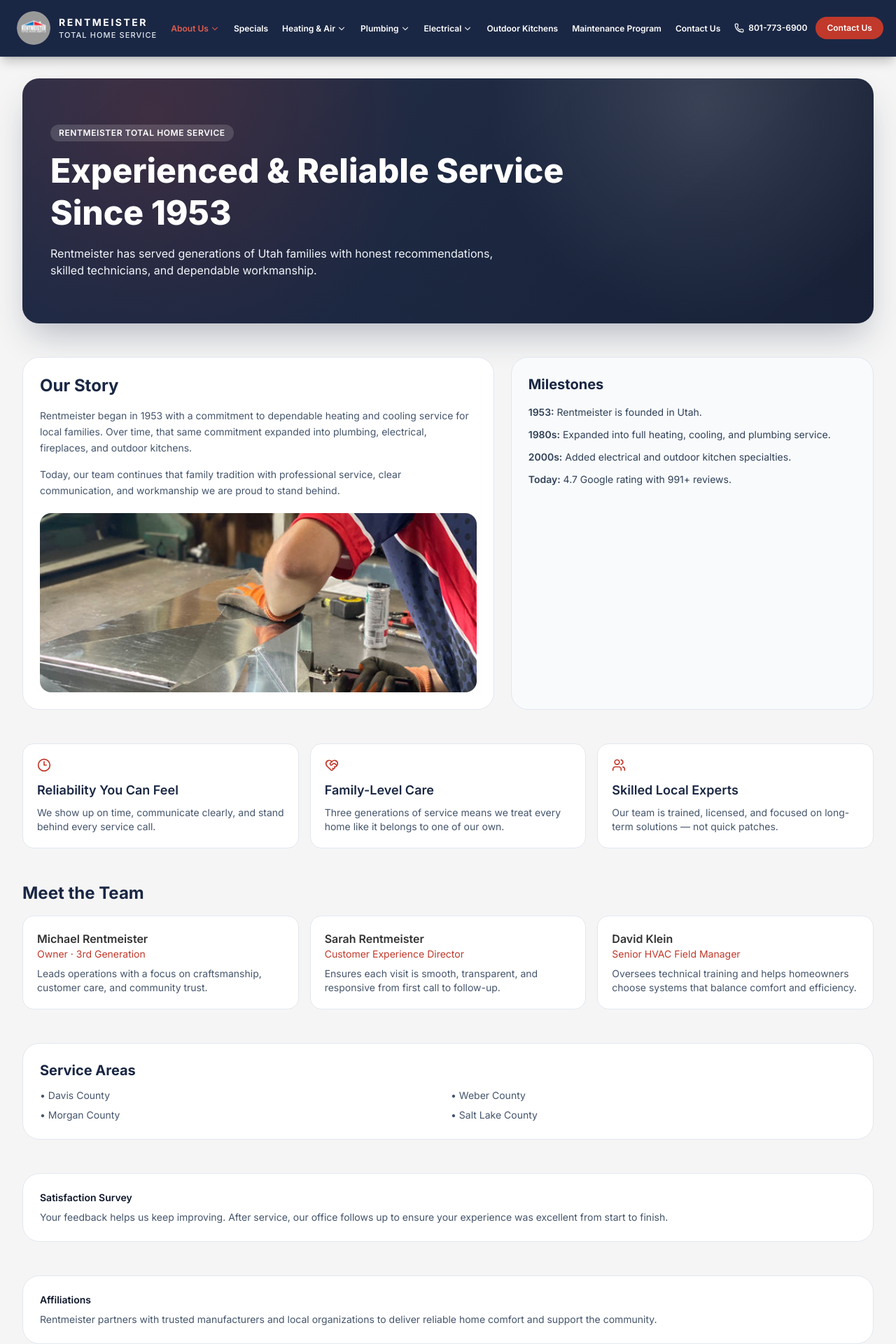
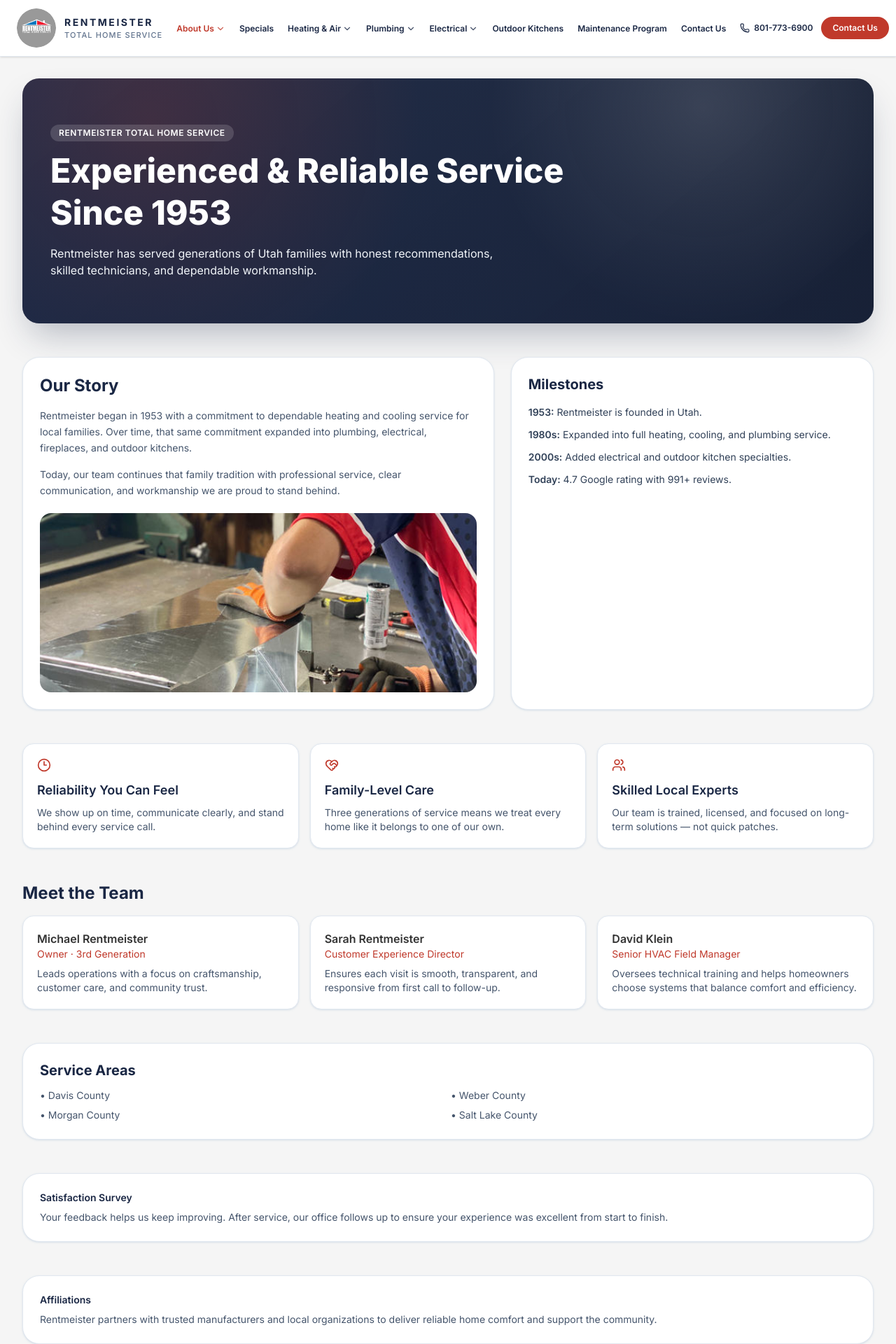
Before and after one commit to taylor-oclaw/rentmeister-redesign, a React (Vite) app: page /about in a window 1280 px wide. Shown: the top 1920 px of the page at 70% size. Built offline with nearby package versions, Linux system fonts and the light colour scheme.

Commit message:
fix: white header matching original site, logo visible, footer logo enlarged

```diff
--- a/src/components/Footer.tsx
+++ b/src/components/Footer.tsx
@@ -8,7 +8,7 @@ export function Footer() {
       <div className="mx-auto grid w-full max-w-7xl gap-10 px-4 sm:px-6 md:grid-cols-2 lg:grid-cols-4 lg:px-8">
         <div>
           <div className="flex items-center gap-3">
-            <img src="/images/logo.png" alt="Rentmeister logo" className="h-11 w-11 rounded-full object-contain" />
+            <img src="/images/logo.png" alt="Rentmeister logo" className="h-16 w-16 rounded-full object-contain" />
             <h3 className="text-lg font-semibold text-white">Rentmeister Total Home Service</h3>
           </div>
           <p className="mt-3 text-sm text-slate-200">{familyPledge}</p>
--- a/src/components/Header.tsx
+++ b/src/components/Header.tsx
@@ -8,13 +8,13 @@ export function Header() {
   const [openMobileMenu, setOpenMobileMenu] = useState<string | null>(null)
 
   return (
-    <header className="fixed inset-x-0 top-0 z-50 border-b border-[#223355] bg-[#1a2744] shadow-lg shadow-black/20">
+    <header className="fixed inset-x-0 top-0 z-50 border-b border-slate-200 bg-white shadow-sm">
       <div className="mx-auto flex h-20 w-full max-w-[1400px] items-center justify-between gap-3 px-4 lg:px-6">
         <Link to="/" className="flex shrink-0 items-center gap-3" aria-label="Rentmeister home">
-          <img src="/images/logo.png" alt="Rentmeister logo" className="h-12 w-12 rounded-full object-contain" />
+          <img src="/images/logo.png" alt="Rentmeister logo" className="h-14 w-14 rounded-full object-contain" />
           <div className="hidden sm:block">
-            <p className="text-sm font-bold uppercase tracking-[0.18em] text-white">Rentmeister</p>
-            <p className="text-[11px] font-medium uppercase tracking-[0.1em] text-slate-200">Total Home Service</p>
+            <p className="text-sm font-bold uppercase tracking-[0.18em] text-[#1a2744]">Rentmeister</p>
+            <p className="text-[11px] font-medium uppercase tracking-[0.1em] text-slate-500">Total Home Service</p>
           </div>
         </Link>
 
@@ -25,7 +25,7 @@ export function Header() {
                 to={item.to}
                 className={({ isActive }) =>
                   `inline-flex items-center gap-0.5 whitespace-nowrap rounded-lg px-2 py-1 text-xs font-semibold transition ${
-                    isActive ? 'text-[#e25d4f]' : 'text-white hover:text-[#e25d4f]'
+                    isActive ? 'text-[#c0392b]' : 'text-[#1a2744] hover:text-[#c0392b]'
                   }`
                 }
               >
@@ -51,7 +51,7 @@ export function Header() {
         </nav>
 
         <div className="hidden shrink-0 items-center gap-3 xl:flex">
-          <a href={`tel:${contactTel}`} className="inline-flex items-center gap-1.5 whitespace-nowrap text-xs font-semibold text-white hover:text-[#e25d4f]">
+          <a href={`tel:${contactTel}`} className="inline-flex items-center gap-1.5 whitespace-nowrap text-xs font-semibold text-[#1a2744] hover:text-[#c0392b]">
             <Phone size={14} />
             {contactPhone}
           </a>
@@ -61,7 +61,7 @@ export function Header() {
         </div>
 
         <button
-          className="rounded-lg border border-white/30 p-2 text-white xl:hidden"
+          className="rounded-lg border border-slate-300 p-2 text-[#1a2744] xl:hidden"
           onClick={() => setIsOpen((prev) => !prev)}
           aria-label="Toggle menu"
         >
@@ -70,7 +70,7 @@ export function Header() {
       </div>
 
       {isOpen && (
-        <div className="border-t border-[#223355] bg-[#1a2744] px-4 pb-4 pt-2 shadow-lg xl:hidden">
+        <div className="border-t border-slate-200 bg-white px-4 pb-4 pt-2 shadow-lg xl:hidden">
           <nav className="flex flex-col gap-1">
             {navLinks.map((item) => (
               <div key={item.label} className="rounded-lg border border-transparent">
@@ -80,7 +80,7 @@ export function Header() {
                     onClick={() => setIsOpen(false)}
                     className={({ isActive }) =>
                       `flex-1 rounded-lg px-3 py-2 text-sm font-medium transition ${
-                        isActive ? 'bg-[#c0392b]/20 text-[#e25d4f]' : 'text-white hover:bg-white/10'
+                        isActive ? 'bg-[#c0392b]/10 text-[#c0392b]' : 'text-[#1a2744] hover:bg-slate-50'
                       }`
                     }
                   >
@@ -90,7 +90,7 @@ export function Header() {
                     <button
                       type="button"
                       onClick={() => setOpenMobileMenu((prev) => (prev === item.label ? null : item.label))}
-                      className="rounded-lg p-2 text-slate-100 hover:bg-white/10"
+                      className="rounded-lg p-2 text-slate-600 hover:bg-slate-100"
                       aria-label={`Toggle ${item.label} submenu`}
                     >
                       <ChevronDown size={16} className={`transition ${openMobileMenu === item.label ? 'rotate-180' : ''}`} />
@@ -99,13 +99,13 @@ export function Header() {
                 </div>
 
                 {item.submenu && openMobileMenu === item.label ? (
-                  <div className="mt-1 space-y-1 border-l border-white/20 pl-2">
+                  <div className="mt-1 space-y-1 border-l border-slate-200 pl-2">
                     {item.submenu.map((child) => (
                       <Link
                         key={child.label}
                         to={child.to}
                         onClick={() => setIsOpen(false)}
-                        className="block rounded-lg px-3 py-2 text-sm text-slate-200 hover:bg-white/10 hover:text-white"
+                        className="block rounded-lg px-3 py-2 text-sm text-slate-600 hover:bg-slate-50 hover:text-[#1a2744]"
                       >
                         {child.label}
                       </Link>
--- a/src/components/ReviewCarousel.tsx
+++ b/src/components/ReviewCarousel.tsx
@@ -16,7 +16,7 @@ export function ReviewCarousel() {
   const testimonial = useMemo(() => testimonials[index], [index])
 
   return (
-    <div className="rounded-2xl border border-slate-200 bg-white p-6 shadow-xl shadow-slate-900/5">
+    <div className="rounded-2xl border border-slate-200 bg-white p-6 shadow-sm shadow-slate-300/60">
       <div className="mb-4 flex items-center gap-1 text-[#c0392b]">
         {Array.from({ length: testimonial.stars }).map((_, i) => (
           <Star key={i} size={16} fill="currentColor" />
--- a/src/components/TrustBadges.tsx
+++ b/src/components/TrustBadges.tsx
@@ -13,7 +13,7 @@ export function TrustBadges() {
           ) : (
             <badge.icon className="text-[#c0392b]" size={20} />
           )}
-          <p className="text-sm font-semibold text-slate-700">{badge.label}</p>
+          <p className="text-sm font-semibold text-[#333333]">{badge.label}</p>
         </article>
       ))}
     </section>
--- a/src/pages/AboutPage.tsx
+++ b/src/pages/AboutPage.tsx
@@ -12,7 +12,7 @@ export function AboutPage() {
 
       <Reveal>
         <section className="grid gap-6 lg:grid-cols-[1.3fr_1fr]">
-          <article className="rounded-3xl border border-slate-200 bg-white p-6">
+          <article className="rounded-3xl border border-slate-200 bg-white p-6 shadow-sm shadow-slate-300/60">
             <h2 className="text-2xl font-bold text-[#1a2744]">Our Story</h2>
             <div className="mt-4 space-y-4 text-sm leading-relaxed text-slate-600">
               <p>
@@ -31,7 +31,7 @@ export function AboutPage() {
             />
           </article>
 
-          <article className="rounded-3xl border border-slate-200 bg-slate-50 p-6">
+          <article className="rounded-3xl border border-slate-200 bg-white p-6 shadow-sm shadow-slate-300/60">
             <h3 className="text-xl font-bold text-[#1a2744]">Milestones</h3>
             <ul className="mt-4 space-y-3 text-sm text-slate-700">
               <li>
@@ -54,7 +54,7 @@ export function AboutPage() {
       <Reveal>
         <section id="making-a-difference" className="grid gap-4 md:grid-cols-3 scroll-mt-28">
           {values.map((value) => (
-            <article key={value.title} className="rounded-2xl border border-slate-200 bg-white p-5">
+            <article key={value.title} className="rounded-2xl border border-slate-200 bg-white p-5 shadow-sm shadow-slate-300/60">
               <value.icon className="text-[#c0392b]" size={20} />
               <h3 className="mt-3 text-lg font-semibold text-[#1a2744]">{value.title}</h3>
               <p className="mt-2 text-sm text-slate-600">{value.copy}</p>
@@ -68,7 +68,7 @@ export function AboutPage() {
           <h2 className="text-2xl font-bold text-[#1a2744]">Meet the Team</h2>
           <div className="mt-4 grid gap-4 md:grid-cols-3">
             {teamPreview.map((member) => (
-              <article key={member.name} className="rounded-2xl border border-slate-200 bg-white p-5">
+              <article key={member.name} className="rounded-2xl border border-slate-200 bg-white p-5 shadow-sm shadow-slate-300/60">
                 <p className="text-base font-semibold">{member.name}</p>
                 <p className="text-sm text-[#c0392b]">{member.role}</p>
                 <p className="mt-2 text-sm text-slate-600">{member.bio}</p>
@@ -79,7 +79,7 @@ export function AboutPage() {
       </Reveal>
 
       <Reveal>
-        <section id="service-areas" className="scroll-mt-28 rounded-3xl border border-slate-200 bg-white p-6">
+        <section id="service-areas" className="scroll-mt-28 rounded-3xl border border-slate-200 bg-white p-6 shadow-sm shadow-slate-300/60">
           <h3 className="text-xl font-bold text-[#1a2744]">Service Areas</h3>
           <ul className="mt-3 grid gap-2 text-sm text-slate-600 sm:grid-cols-2">
             {serviceAreas.map((area) => (
@@ -90,8 +90,8 @@ export function AboutPage() {
       </Reveal>
 
       <Reveal>
-        <section id="satisfaction-survey" className="scroll-mt-28 rounded-3xl border border-slate-200 bg-white p-6 text-sm text-slate-600">
-          <p className="font-semibold text-slate-900">Satisfaction Survey</p>
+        <section id="satisfaction-survey" className="scroll-mt-28 rounded-3xl border border-slate-200 bg-white p-6 text-sm text-slate-600 shadow-sm shadow-slate-300/60">
+          <p className="font-semibold text-[#1a2744]">Satisfaction Survey</p>
           <p className="mt-2">
             Your feedback helps us keep improving. After service, our office follows up to ensure your experience was excellent from start to
             finish.
@@ -100,8 +100,8 @@ export function AboutPage() {
       </Reveal>
 
       <Reveal>
-        <section id="affiliations" className="scroll-mt-28 rounded-3xl border border-slate-200 bg-white p-6 text-sm text-slate-600">
-          <p className="font-semibold text-slate-900">Affiliations</p>
+        <section id="affiliations" className="scroll-mt-28 rounded-3xl border border-slate-200 bg-white p-6 text-sm text-slate-600 shadow-sm shadow-slate-300/60">
+          <p className="font-semibold text-[#1a2744]">Affiliations</p>
           <p className="mt-2">
             Rentmeister partners with trusted manufacturers and local organizations to deliver reliable home comfort and support the community.
           </p>
--- a/src/pages/PromotionsPage.tsx
+++ b/src/pages/PromotionsPage.tsx
@@ -14,7 +14,7 @@ export function PromotionsPage() {
       <section className="grid gap-5 md:grid-cols-3">
         {promotions.map((promotion) => (
           <Reveal key={promotion.title}>
-            <article className="h-full overflow-hidden rounded-2xl border border-slate-200 bg-white">
+            <article className="h-full overflow-hidden rounded-2xl border border-slate-200 bg-white shadow-sm shadow-slate-300/60">
               <img src={promotion.imageSrc} alt={promotion.title} className="h-36 w-full object-cover" />
               <div className="p-6">
                 <p className="text-xs font-semibold uppercase tracking-wider text-[#c0392b]">Limited Offer</p>
@@ -28,7 +28,7 @@ export function PromotionsPage() {
       </section>
 
       <Reveal>
-        <section className="rounded-3xl border border-[#c0392b]/30 bg-[#c0392b]/5 p-6 text-sm text-slate-700">
+        <section className="rounded-3xl border border-[#c0392b]/30 bg-[#c0392b]/5 p-6 text-sm text-[#333333] shadow-sm shadow-slate-300/60">
           <p className="font-semibold text-[#1a2744]">Need help choosing the right offer?</p>
           <p className="mt-2">Call our office at {contactPhone} and we'll walk you through available promotions based on your service needs.</p>
           <Link to="/quote" className="mt-4 inline-flex rounded-full bg-[#c0392b] px-4 py-2 font-semibold text-white transition hover:bg-[#a93226]">
--- a/src/pages/ReviewsPage.tsx
+++ b/src/pages/ReviewsPage.tsx
@@ -12,7 +12,7 @@ export function ReviewsPage() {
       />
 
       <Reveal>
-        <section className="rounded-3xl border border-slate-200 bg-white p-6 text-center">
+        <section className="rounded-3xl border border-slate-200 bg-white p-6 text-center shadow-sm shadow-slate-300/60">
           <p className="text-sm uppercase tracking-wider text-slate-500">Google Reviews</p>
           <p className="mt-2 text-4xl font-extrabold text-[#1a2744]">4.7 / 5.0</p>
           <div className="mt-3 flex justify-center gap-1 text-[#c0392b]">
@@ -27,14 +27,14 @@ export function ReviewsPage() {
       <section className="grid gap-4 md:grid-cols-2">
         {testimonials.map((review) => (
           <Reveal key={review.name}>
-            <article className="h-full rounded-2xl border border-slate-200 bg-white p-6">
+            <article className="h-full rounded-2xl border border-slate-200 bg-white p-6 shadow-sm shadow-slate-300/60">
               <div className="mb-3 flex gap-1 text-[#c0392b]">
                 {Array.from({ length: review.stars }).map((_, i) => (
                   <Star key={i} size={16} fill="currentColor" />
                 ))}
               </div>
               <p className="text-sm leading-relaxed text-slate-600">“{review.text}”</p>
-              <p className="mt-4 text-sm font-semibold">{review.name}</p>
+              <p className="mt-4 text-sm font-semibold text-[#1a2744]">{review.name}</p>
             </article>
           </Reveal>
         ))}
```
Also changed, not shown: src/pages/CareersPage.tsx (+4 -4 lines), src/pages/HomePage.tsx (+9 -11 lines), src/pages/QuotePage.tsx (+4 -4 lines), src/pages/ServicesPage.tsx (+5 -5 lines).
